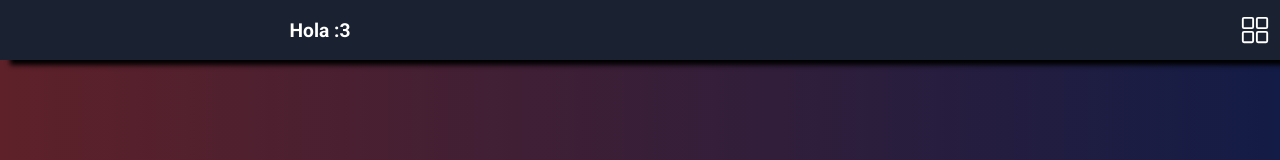
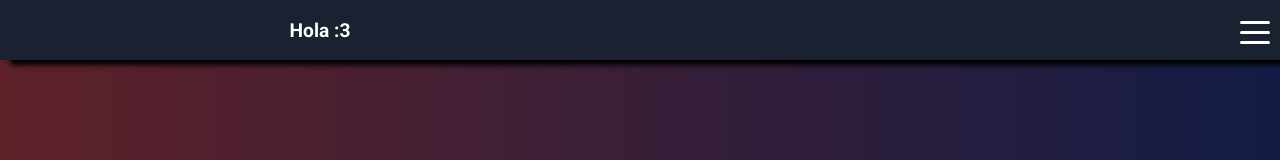
Before and after one commit to alyabra/alyabra, a React (Vite) app: page / in a window 1280 px wide. Shown: the top 160 px of the page. Built offline with nearby package versions, Linux system fonts and the light colour scheme.

Commit message:
Icon menu dentro del menu, y cambio a que se active con un click y no con hover

```diff
--- a/src/Pages/Home.jsx
+++ b/src/Pages/Home.jsx
@@ -7,7 +7,7 @@ const Home = () => {
   return (
     <div className='home-container'>
       <div>
-        <h1 >Alyabra Vargas</h1>
+        <h1>Alyabra Vargas</h1>
             <TypingEffect />
       </div>
       <div className='icon-arrow--down-container'>
--- a/src/components/Menu.css
+++ b/src/components/Menu.css
@@ -5,11 +5,13 @@
     top: 59px;
     width: 50vw;
     height: 150px;
-    /* background-color: black; */
     background-color: var(--my-color--dark);
     box-shadow:  10px 5px 5px black;
     border-radius: 0 5px;
     padding: 20px 20px;
+}
+.display {
+    display: block;
 }
 .nav__menu--list {
     display: flex;
--- a/src/components/Menu.jsx
+++ b/src/components/Menu.jsx
@@ -1,18 +1,25 @@
 import React from 'react'
+import { useState } from 'react'
 import './Menu.css'
+import MenuIcon from './MenuIcon'
 
 const Menu = () => {
-
+  const [showModalMenu, setShowModalMenu ] = useState(false)
+  const changeShowModalMenu = () => {
+    setShowModalMenu(!showModalMenu)
+  }
   return (
-    <div className='nav__menu--dropDown' id='pp'>
-
+    <div>
+      <MenuIcon changeShowModalMenu={changeShowModalMenu} showModalMenu={showModalMenu}/>
+      <div className={`nav__menu--dropDown ${showModalMenu && 'display'}`} id='pp'>
           <ul className='nav__menu--list'>
             <li><a href="#aboutMe">Sobre mi</a></li>
             <li><a href="#briefcase">Portafolio web</a></li>
             <li><a href="#contact">Contacto</a></li>
           </ul>
+      </div>
+    </div>
 
-    </div>
   )
 }
 
--- /dev/null
+++ b/src/components/MenuIcon.css
@@ -0,0 +1,28 @@
+.menu-close-Icon {
+    width: 30px;
+    height: 30px;
+    display: flex;
+    flex-direction: column;
+    justify-content: space-around;
+}
+
+/* Tiempo de animacion del icono y tamaño*/
+.menu-close-Icon > div {
+width: 100%;
+height: 3px;
+background-color: white;
+border-radius: 2px;
+transition: all .5s;
+transform-origin: left;
+}
+
+/* Clase para que realize la animación */
+.menu-close-Icon--switch div:first-child {
+    transform: rotate(45deg);
+}
+.menu-close-Icon--switch div:nth-child(2) {
+    opacity: 0;
+}
+.menu-close-Icon--switch div:last-child {
+    transform: rotate(-45deg);
+}
--- /dev/null
+++ b/src/components/MenuIcon.jsx
@@ -0,0 +1,17 @@
+import React from 'react'
+import './MenuIcon.css'
+const MenuIcon = ({showModalMenu, changeShowModalMenu}) => {
+
+
+  return (
+    <div className={`menu-close-Icon ${showModalMenu && 'menu-close-Icon--switch'}`}
+      onClick={changeShowModalMenu}
+    >
+        <div></div>
+        <div></div>
+        <div></div>
+    </div>
+  )
+}
+
+export default MenuIcon
--- a/src/components/Navar.css
+++ b/src/components/Navar.css
@@ -2,7 +2,7 @@
     margin-top: 0px;
     /* background-color: black; */
     background-color: var(--my-color--dark);
-
+    /* opacity: 1; */
     /* position: fixed; */
     /* height: 60px; */
     box-shadow:  5px 5px 5px 2px black;
@@ -13,7 +13,8 @@ nav {
     position: sticky;
     width: 100%;
     height: 80px;
-    background-color: transparent;
+    /* background-color: var(--my-color--dark); */
+    /* opacity: 0.8; */
     display: flex;
     justify-content: space-between;
     align-items: center;
@@ -22,10 +23,7 @@ nav {
     z-index: 2;
 }
 nav:hover {
-    /* background-color: black; */
     background-color: var(--my-color--dark);
-    /* position: fixed; */
-    /* height: 60px; */
     box-shadow:  10px 5px 5px black;
     height: 60px;
     transition: 0.3s;
@@ -55,15 +53,6 @@ li {
     padding-top: 4px;
     transition: 2s;
 }
-.icon-menu-container:hover > .nav__menu--dropDown{
-    display: block;
-}
-
-
-/* estilos iconos */
-ion-icon {
-    font-size: 30px;
-}
 
 .left-nav {
     display: block;
--- a/src/components/Navar.jsx
+++ b/src/components/Navar.jsx
@@ -5,7 +5,7 @@ import './Navar.css'
 
 const Navar = () => {
   const [scrolled, setScrolled] = useState(false)
-
+  const [ showModalMenu, setShowModalMenu ] = useState(false)
   const changeNavStyle = () => {
 
     if(window.scrollY >= 10) {
@@ -17,6 +17,9 @@ const Navar = () => {
   }
   window.addEventListener('scroll', changeNavStyle)
 
+  const activeMenuModal = () => {
+    setShowModalMenu(!showModalMenu)
+  }
   return (
     <nav className={scrolled ? 'active' :''}>
       <div className='left-nav'>
@@ -24,8 +27,7 @@ const Navar = () => {
       </div>
       <div className='right-nav'>
         <div className='icon-menu-container'>
-          <ion-icon name="grid-outline"></ion-icon>
-          <Menu />
+          <Menu  />
         </div>
       </div>
     </nav>
--- a/src/components/TypingEffect.jsx
+++ b/src/components/TypingEffect.jsx
@@ -3,7 +3,9 @@ import { useState, useEffect } from 'react'
 import './TypingEffect.css'
 
 const TypingEffect = () => {
+    {/* TODO: Hacer que cuando no se este visualizando no corra el typingEffect */}
     const [actives, setActives] = useState(true)
+
     const [paragraphCounter,setParagraphCounter] = useState(0)
     const words = ["Web design", "FrontEnd developer", "Backend developer", "FullStack developer"]
     useEffect(() => {
@@ -18,7 +20,6 @@ const TypingEffect = () => {
       return () => clearInterval(intervalID)
     },[])
 
-    console.log(paragraphCounter)
 
   return (
     <div className='writing-effect-container'>
```
Lines whose indentation alone changed are shown as unchanged.
